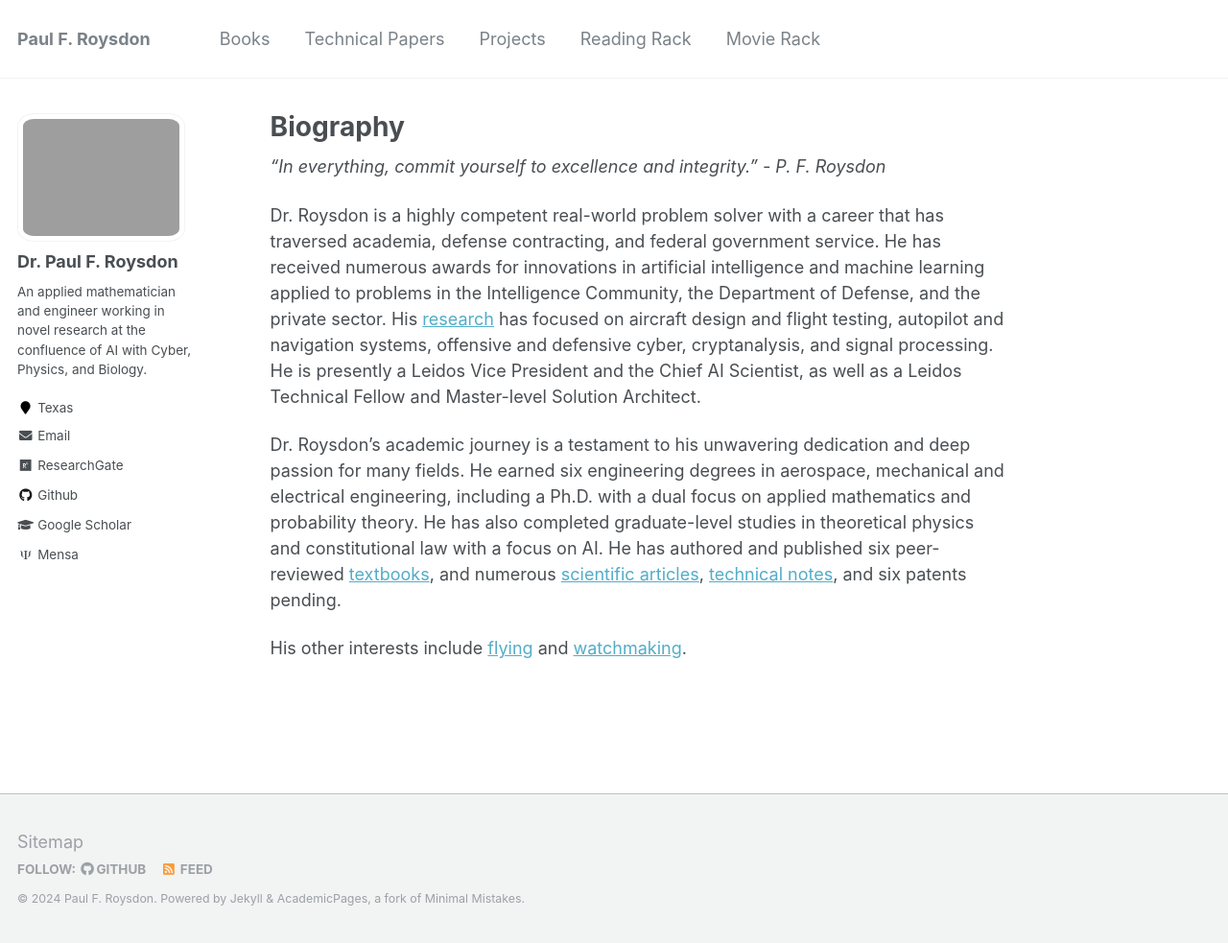
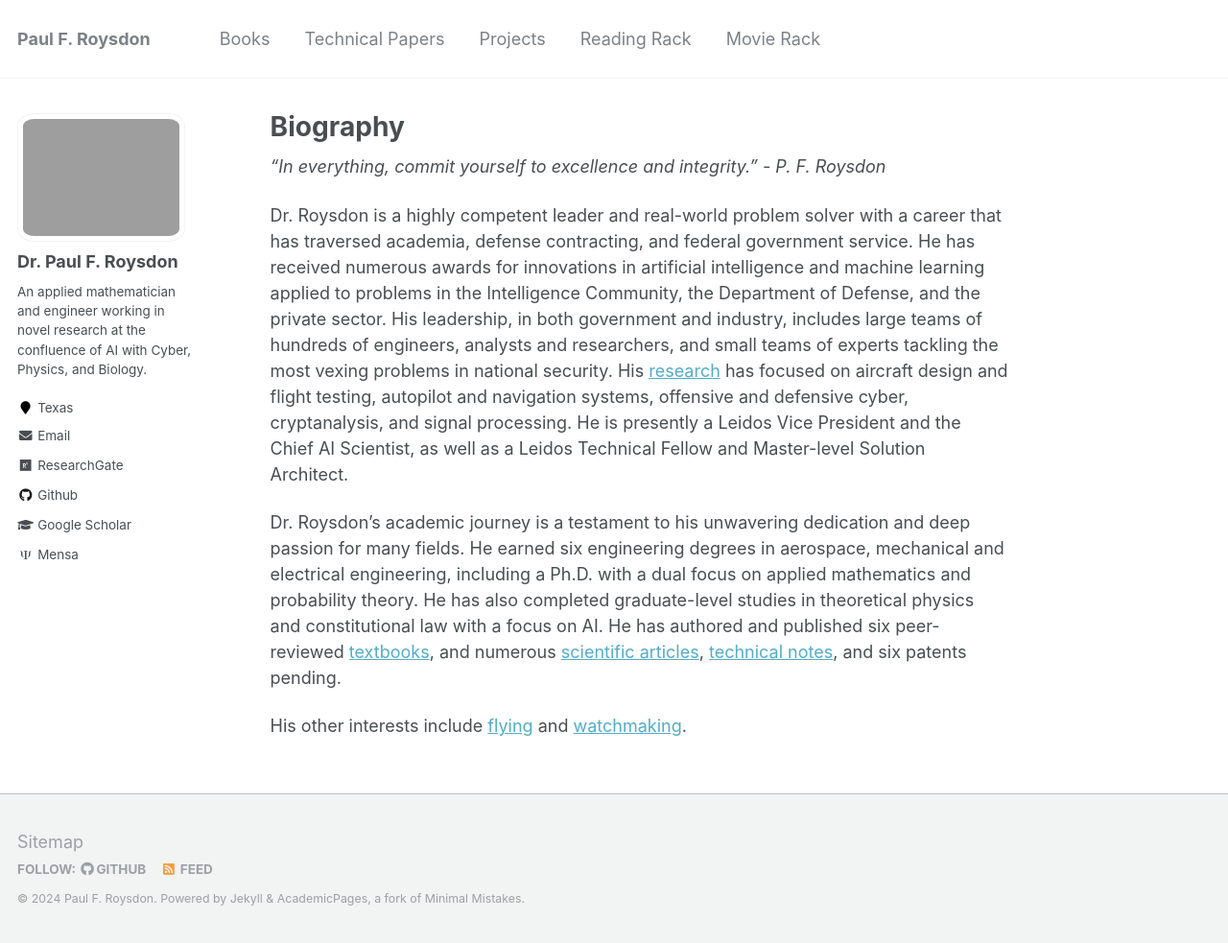
Before and after one commit to pfroysdon/pfroysdon.github.io, a Jekyll site: the page built from _pages/about.md, in a window 1280 px wide and 983 px high. Shown: the whole window at 96% size. Built offline with Jekyll 4.4.1, drawn with Linux system fonts in a browser that asks for light colours; some web fonts are replaced.

Commit message:
Update about.md

```diff
--- a/_pages/about.md
+++ b/_pages/about.md
@@ -10,7 +10,7 @@
 
 *"In everything, commit yourself to excellence and integrity." - P. F. Roysdon*
 
-Dr. Roysdon is a highly competent real-world problem solver with a career that has traversed academia, defense contracting, and federal government service.  He has received numerous awards for innovations in artificial intelligence and machine learning applied to problems in the Intelligence Community, the Department of Defense, and the private sector. His [research](https://pfroysdon.github.io/projects/) has focused on aircraft design and flight testing, autopilot and navigation systems, offensive and defensive cyber, cryptanalysis, and signal processing.  He is presently a Leidos Vice President and the Chief AI Scientist, as well as a Leidos Technical Fellow and Master-level Solution Architect.
+Dr. Roysdon is a highly competent leader and real-world problem solver with a career that has traversed academia, defense contracting, and federal government service.  He has received numerous awards for innovations in artificial intelligence and machine learning applied to problems in the Intelligence Community, the Department of Defense, and the private sector. His leadership, in both government and industry, includes large teams of hundreds of engineers, analysts and researchers, and small teams of experts tackling the most vexing problems in national security.  His [research](https://pfroysdon.github.io/projects/) has focused on aircraft design and flight testing, autopilot and navigation systems, offensive and defensive cyber, cryptanalysis, and signal processing.  He is presently a Leidos Vice President and the Chief AI Scientist, as well as a Leidos Technical Fellow and Master-level Solution Architect.
 
 Dr. Roysdon’s academic journey is a testament to his unwavering dedication and deep passion for many fields. He earned six engineering degrees in aerospace, mechanical and electrical engineering, including a Ph.D. with a dual focus on applied mathematics and probability theory. He has also completed graduate-level studies in theoretical physics and constitutional law with a focus on AI. He has authored and published six peer-reviewed [textbooks](http://www.roysdonfibonaccipress.com/), and numerous [scientific articles](https://github.com/pfroysdon/publications/tree/main/Papers), [technical notes](https://github.com/pfroysdon/publications/tree/main/Tech_Notes), and six patents pending.
 
```
